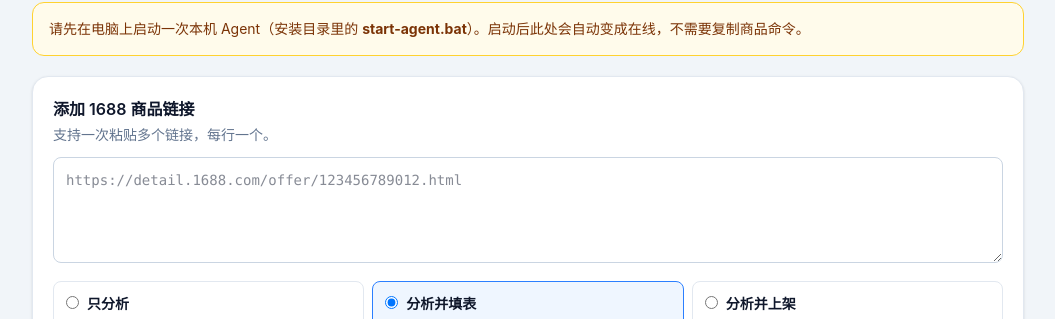
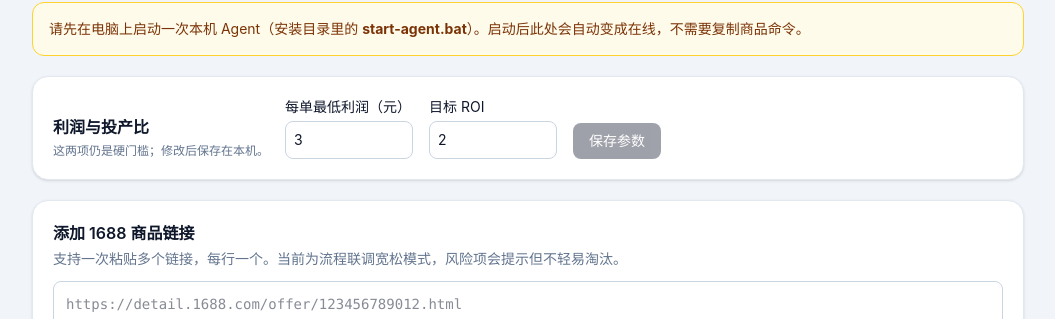
Before and after one commit to JacketYang/automation-pxx, a Next.js app: page / in a window 1280 px wide. Shown: the part 130-449 px from the top of the page, without its empty margins (112-1167 px from the left). Built offline with nearby package versions, Linux system fonts and the light colour scheme; no server answers.

Commit message:
Add local controls for minimum profit and target ROI

```diff
--- a/src/components/Dashboard.tsx
+++ b/src/components/Dashboard.tsx
@@ -22,15 +22,29 @@ export default function Dashboard() {
   const [jobs,setJobs]=useState<Job[]>([]);
   const [error,setError]=useState("");
   const [busy,setBusy]=useState(false);
+  const [minProfit,setMinProfit]=useState("3");
+  const [targetRoi,setTargetRoi]=useState("2");
+  const [settingsSaved,setSettingsSaved]=useState(false);
+  const [savingSettings,setSavingSettings]=useState(false);
   const load=useCallback(async()=>{
     try {
-      const [h,j]=await Promise.all([fetch(API+"/health",{cache:"no-store"}),fetch(API+"/jobs",{cache:"no-store"})]);
-      if(!h.ok||!j.ok) throw new Error("Agent 未响应");
-      const health=await h.json(); const data=await j.json();
-      setOnline(Boolean(health.online)); setHost(health.host||"本机"); setJobs(data.jobs||[]); setError("");
+      const [h,j,s]=await Promise.all([fetch(API+"/health",{cache:"no-store"}),fetch(API+"/jobs",{cache:"no-store"}),fetch(API+"/settings",{cache:"no-store"})]);
+      if(!h.ok||!j.ok||!s.ok) throw new Error("Agent 未响应");
+      const health=await h.json(); const data=await j.json(); const settings=await s.json();
+      setOnline(Boolean(health.online)); setHost(health.host||"本机"); setJobs(data.jobs||[]);
+      setMinProfit(String(settings.minProfit ?? 3)); setTargetRoi(String(settings.targetRoi ?? 2)); setError("");
     } catch { setOnline(false); setHost(""); }
   },[]);
   useEffect(()=>{ load(); const t=window.setInterval(load,1500); return ()=>window.clearInterval(t); },[load]);
+  async function saveSettings(){
+    setSavingSettings(true);setSettingsSaved(false);setError("");
+    try {
+      const r=await fetch(API+"/settings",{method:"POST",headers:{"Content-Type":"application/json"},body:JSON.stringify({minProfit:Number(minProfit),targetRoi:Number(targetRoi)})});
+      const data=await r.json(); if(!r.ok) throw new Error(data.error||"保存失败");
+      setMinProfit(String(data.minProfit));setTargetRoi(String(data.targetRoi));setSettingsSaved(true);
+    } catch(e){setError(e instanceof Error?e.message:"设置保存失败");}
+    finally{setSavingSettings(false);}
+  }
   async function submit(){
     setBusy(true);setError("");
     try {
@@ -47,8 +61,17 @@ export default function Dashboard() {
       <div className={`ml-auto rounded-full px-4 py-2 text-sm font-medium ${online?"bg-emerald-100 text-emerald-800":"bg-red-100 text-red-700"}`}>{online?"● Agent 在线 · "+host:"● Agent 未连接"}</div>
     </header>
     {!online&&<div className="mb-5 rounded-xl border border-amber-300 bg-amber-50 p-4 text-sm text-amber-900">请先在电脑上启动一次本机 Agent（安装目录里的 <b>start-agent.bat</b>）。启动后此处会自动变成在线，不需要复制商品命令。</div>}
+    <section className="mb-5 rounded-2xl border border-slate-200 bg-white p-5 shadow-sm">
+      <div className="flex flex-wrap items-end gap-4">
+        <div><h2 className="font-semibold">利润与投产比</h2><p className="mt-1 text-xs text-slate-500">这两项仍是硬门槛；修改后保存在本机。</p></div>
+        <label className="text-sm">每单最低利润（元）<input type="number" min="0" max="10000" step="0.5" value={minProfit} onChange={e=>{setMinProfit(e.target.value);setSettingsSaved(false);}} className="mt-1 block w-32 rounded-lg border border-slate-300 p-2"/></label>
+        <label className="text-sm">目标 ROI<input type="number" min="1.01" max="100" step="0.1" value={targetRoi} onChange={e=>{setTargetRoi(e.target.value);setSettingsSaved(false);}} className="mt-1 block w-32 rounded-lg border border-slate-300 p-2"/></label>
+        <button disabled={!online||savingSettings} onClick={saveSettings} className="rounded-lg bg-slate-900 px-4 py-2 text-sm text-white disabled:opacity-40">{savingSettings?"保存中…":"保存参数"}</button>
+        {settingsSaved&&<span className="text-xs text-emerald-700">已保存到本机</span>}
+      </div>
+    </section>
     <section className="rounded-2xl border border-slate-200 bg-white p-5 shadow-sm">
-      <h2 className="font-semibold">添加 1688 商品链接</h2><p className="mt-1 text-sm text-slate-500">支持一次粘贴多个链接，每行一个。</p>
+      <h2 className="font-semibold">添加 1688 商品链接</h2><p className="mt-1 text-sm text-slate-500">支持一次粘贴多个链接，每行一个。当前为流程联调宽松模式，风险项会提示但不轻易淘汰。</p>
       <textarea value={urls} onChange={e=>setUrls(e.target.value)} rows={4} placeholder="https://detail.1688.com/offer/123456789012.html" className="mt-3 w-full rounded-lg border border-slate-300 p-3 font-mono text-sm"/>
       <div className="mt-3 grid gap-2 md:grid-cols-3">{MODES.map(m=><label key={m.v} className={`cursor-pointer rounded-lg border p-3 text-sm ${mode===m.v?"border-blue-500 bg-blue-50":"border-slate-200"}`}><input type="radio" className="mr-2" checked={mode===m.v} onChange={()=>setMode(m.v)}/><b>{m.t}</b><div className="mt-1 text-xs text-slate-500">{m.d}</div></label>)}</div>
       <div className="mt-3 flex items-center gap-3"><button disabled={!online||!urls.trim()||busy} onClick={submit} className="rounded-lg bg-slate-900 px-5 py-2 text-sm font-medium text-white disabled:opacity-40">{busy?"提交中…":"开始处理"}</button>{error&&<span className="text-sm text-red-600">{error}</span>}</div>
```
